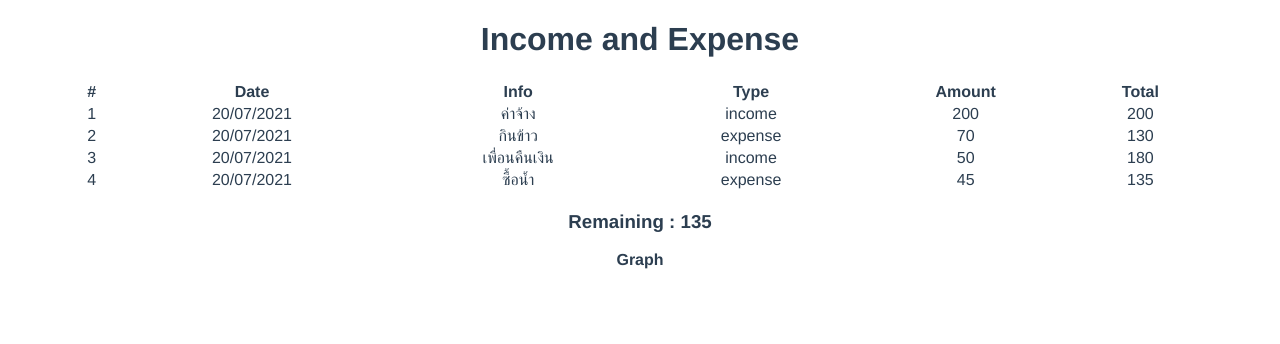
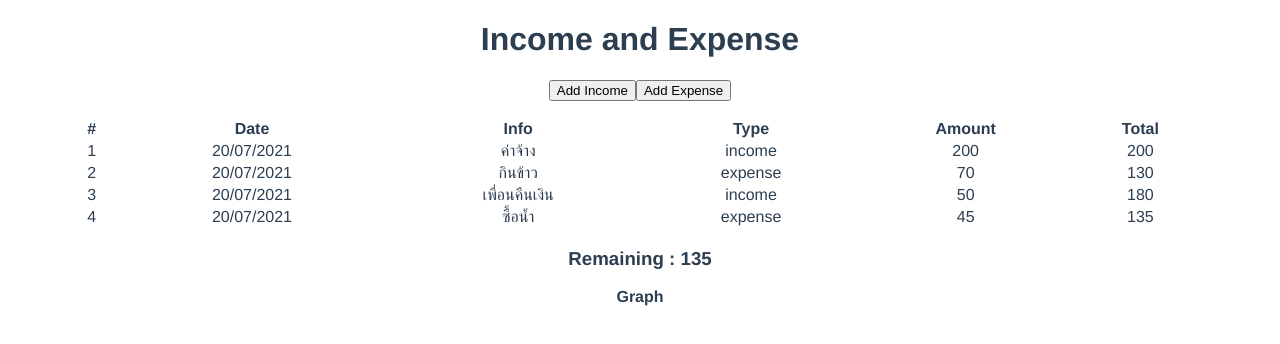
Before and after one commit to KT-BooM/vue-income-expense, a Vue app: page / in a window 1280 px wide. Shown: the top 344 px of the page. Built offline with nearby package versions, Linux system fonts and the light colour scheme.

Commit message:
create recordform & setstate for it

```diff
--- /dev/null
+++ b/src/components/RecordCreateForm.vue
@@ -0,0 +1,41 @@
+<template>
+  <div>
+      {{setState()}}
+      <h3>Add {{type}}</h3>
+      <button v-on:click="cancel">Cancel</button>
+  </div>
+</template>
+
+<script>
+export default {
+    data(){
+        return{
+            type: ""
+        }
+    },
+    props: {
+       state: Number
+    },
+    methods: {
+        print(something) {
+            console.log(something)
+        },
+        setState() {
+            if(this.state === 1)
+                this.type = "Income"
+            if(this.state === 2)
+                this.type = "Expense"
+        },
+        cancel() {
+            this.$emit('update', 0)
+
+        }
+
+    }
+
+}
+</script>
+
+<style>
+
+</style>
--- a/src/views/Home.vue
+++ b/src/views/Home.vue
@@ -3,6 +3,11 @@
   <div class="Home">
     <!-- <img alt="Vue logo" src="../assets/logo.png" /> -->
     <h1>Income and Expense</h1>
+    <div btn-wrap v-if="state===0" >
+      <button v-on:click="addIncome">Add Income</button>
+      <button v-on:click="addExpense">Add Expense</button>
+    </div>
+    <record-create-form v-if="state !== 0" :state="state" @update="disappear"/>
     <income-expense />
     <div id="nav">
       <router-link to="/graph">Graph</router-link>
@@ -13,13 +18,33 @@
 <script>
 // @ is an alias to /src
 import IncomeExpense from '../components/IncomeExpenseTable.vue';
+import RecordCreateForm from '../components/RecordCreateForm.vue';
+
 
 export default {
   name: "Home",
   components: {
-    IncomeExpense
+    IncomeExpense,
+    RecordCreateForm
   },
+  data() {
+    return {
+      state: 0
+    }
+  },
+  methods: {
+    addIncome() {
+      this.state = 1;
+    },
+    addExpense() {
+      this.state = 2;
+    },
+    disappear(state){
+      this.state = state
+    }
+  }
 };
+
 </script>
 <style scoped>
 
```
Also changed, not shown: src/components/IncomeExpenseTable.vue (+0 -9 lines).
